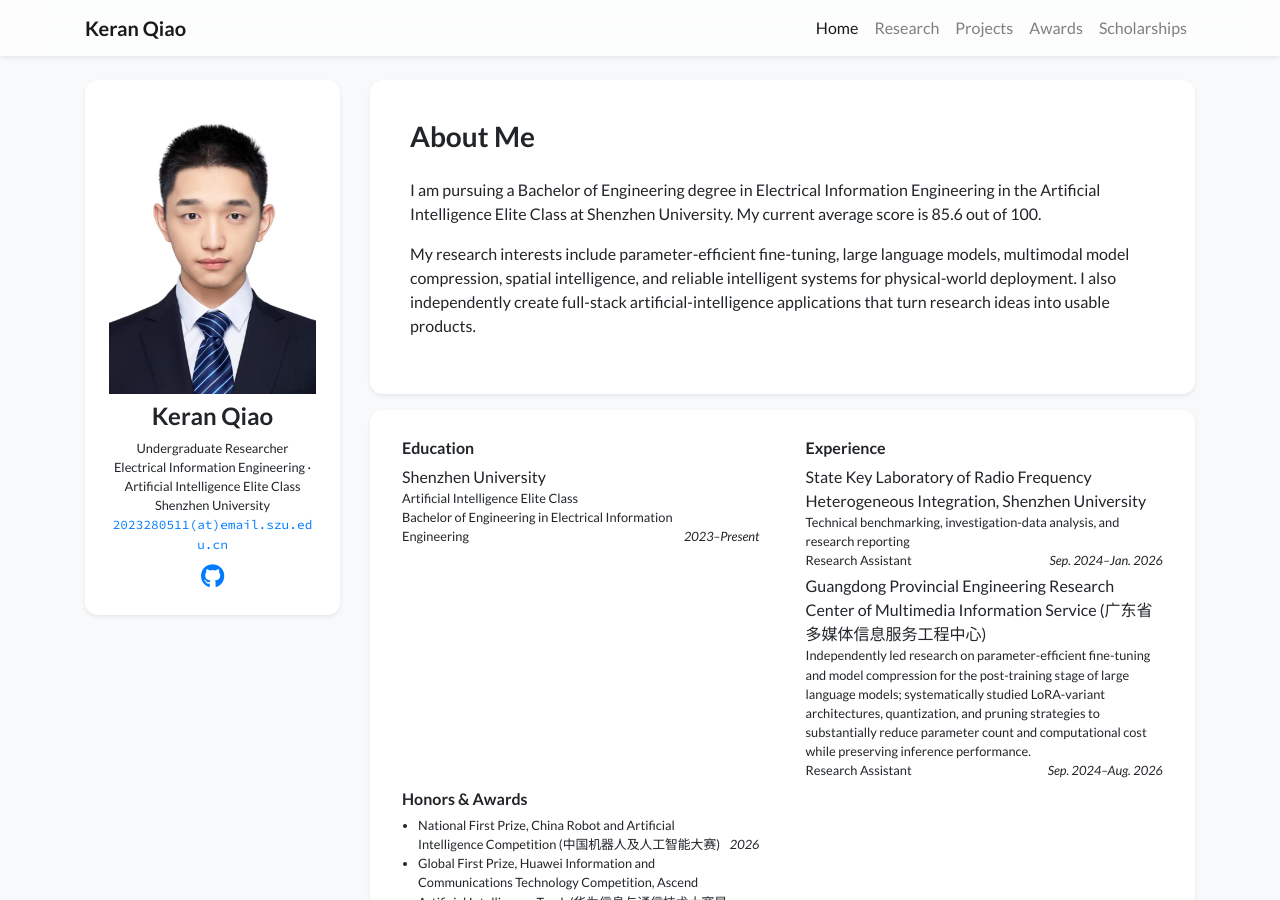
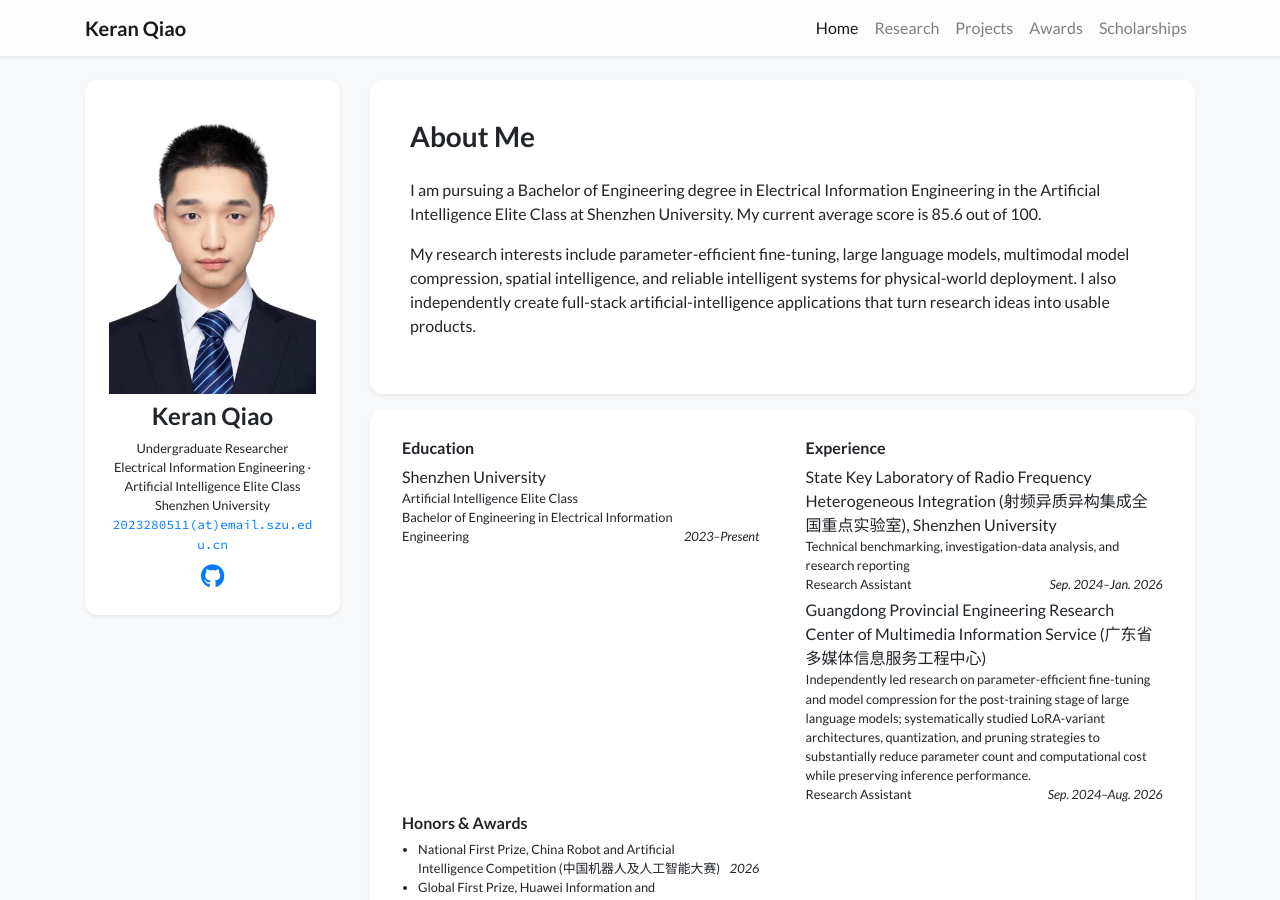
Before and after one commit to Hunter0809/Hunter0809.github.io, a Jekyll site: the page built from index.html, in a window 1280 px wide and 900 px high. Built offline with Jekyll 4.4.1, drawn with Linux system fonts in a browser that asks for light colours.

Commit message:
Name radio frequency key laboratory

```diff
--- a/_data/profile.yml
+++ b/_data/profile.yml
@@ -17,7 +17,7 @@
     date: "2023–Present"
     detail: "Artificial Intelligence Elite Class"
 experience:
-  - name: "State Key Laboratory of Radio Frequency Heterogeneous Integration, Shenzhen University"
+  - name: "State Key Laboratory of Radio Frequency Heterogeneous Integration (射频异质异构集成全国重点实验室), Shenzhen University"
     position: "Research Assistant"
     date: "Sep. 2024–Jan. 2026"
     detail: "Technical benchmarking, investigation-data analysis, and research reporting"
```
